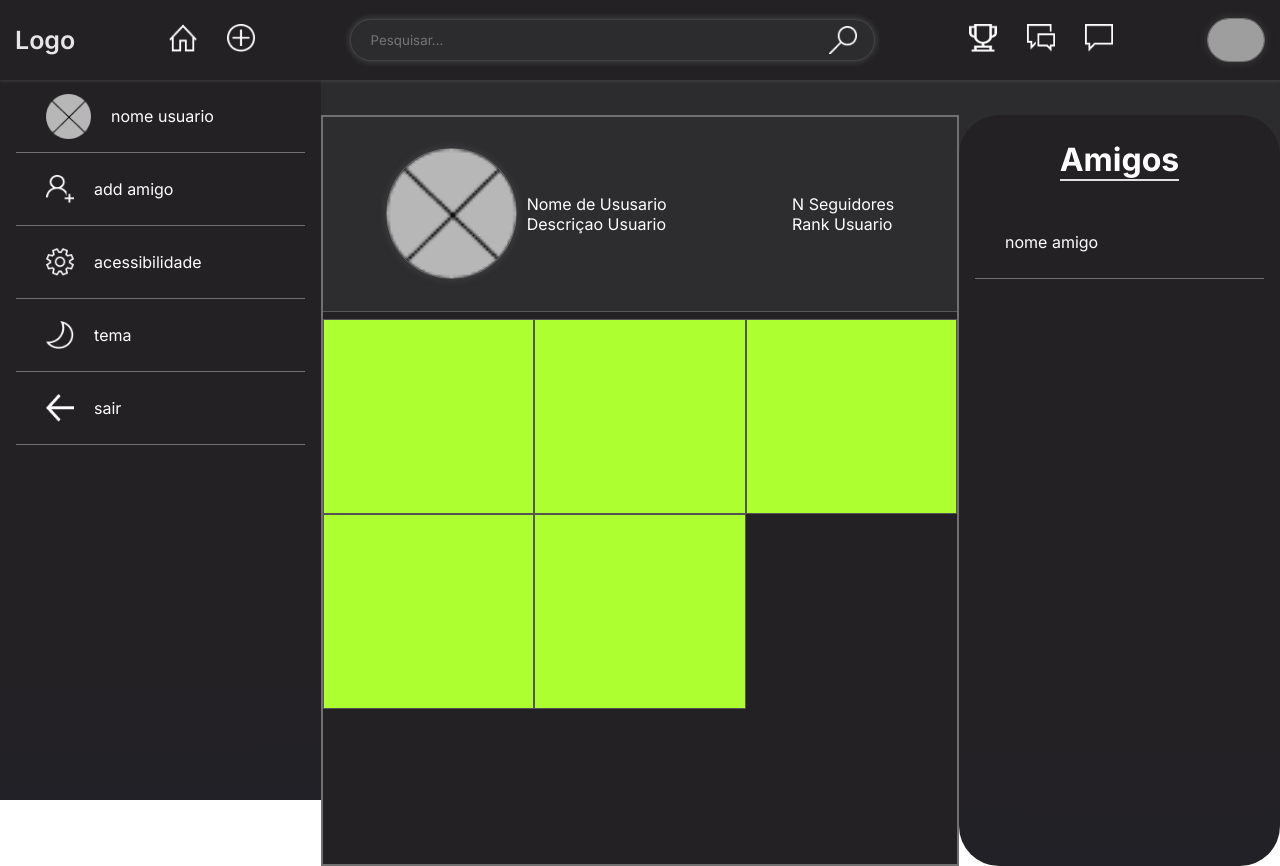
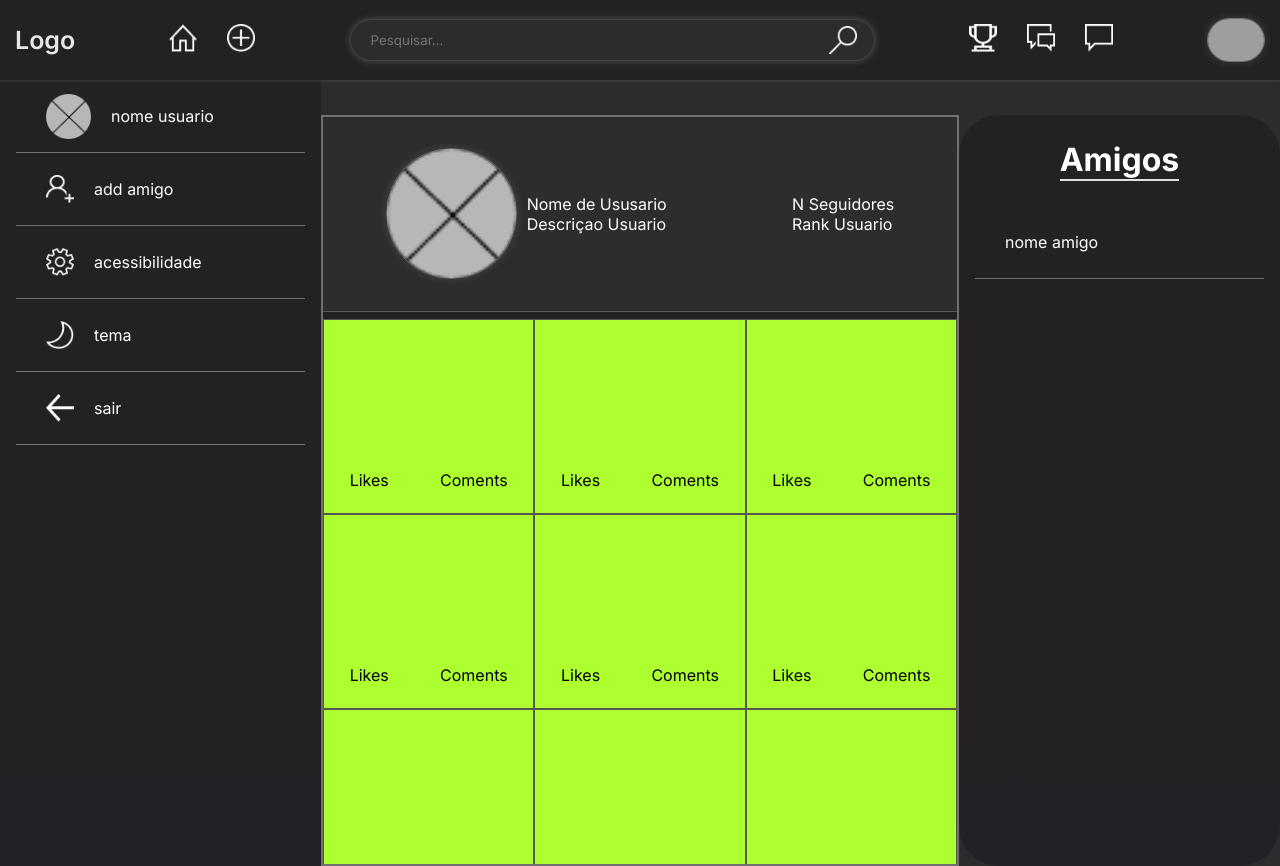
Before and after one commit to lucasbrasantos/ssn, a React (Vite) app in the folder app/: page / in a window 1280 px wide. Built offline with nearby package versions, Linux system fonts and the light colour scheme; grey boxes are pictures that could not be loaded.

Commit message:
PostsUsuarioUpdate

```diff
--- a/app/src/components/PerfilUsuario/PerfilUsuario.jsx
+++ b/app/src/components/PerfilUsuario/PerfilUsuario.jsx
@@ -1,5 +1,6 @@
 import React from 'react'
 import './style.scss'
+import PostPerfil from '../PostPerfil/PostPerfil'
 
 const Post = () => {
   return (
@@ -22,11 +23,10 @@ const Post = () => {
 			</div>
 		<div className='posts'>
 				<div className='grid'>
-				<div className='post'></div>
-				<div className='post'></div>
-				<div className='post'></div>
-				<div className='post'></div>
-				<div className='post'></div>
+				<PostPerfil />
+				<PostPerfil />
+				<PostPerfil /><PostPerfil /><PostPerfil />
+				<PostPerfil /><PostPerfil /><PostPerfil /><PostPerfil /><PostPerfil /><PostPerfil /><PostPerfil /><PostPerfil /><PostPerfil />
 			</div>
 
 		</div>
--- a/app/src/components/PerfilUsuario/style.scss
+++ b/app/src/components/PerfilUsuario/style.scss
@@ -35,6 +35,7 @@
 
 
     .posts{
+        overflow-y: scroll;
         height: 555px;
         width: 100%;
         background-color: #232123;
--- /dev/null
+++ b/app/src/components/PostPerfil/PostPerfil.jsx
@@ -0,0 +1,15 @@
+import React from 'react'
+import './style.scss'
+
+const PostPerfil = () => {
+  return (
+      <div className='post'>
+          <div className='status' style={{ display: 'flex', justifyContent: 'space-around', marginTop: '150px' }}>
+              <p>Likes</p>
+              <p>Coments</p>
+          </div>
+        </div>
+  )
+}
+
+export default PostPerfil
--- /dev/null
+++ b/app/src/components/PostPerfil/style.scss
@@ -0,0 +1,10 @@
+@use '../../styles/abstracts/mixins' as *;
+@use '../../styles/abstracts/variables' as *;
+
+.post{
+    width: 211.333px;
+    height: 195px;
+    margin-top: 0px;
+    border: 1px solid #555;
+    background-color: greenyellow;
+}
--- a/app/src/styles/pages/_home.scss
+++ b/app/src/styles/pages/_home.scss
@@ -5,7 +5,7 @@
 
 .homeContainer{
     width: 100%;
-    height: 100vh;
+    min-height: 100vh;
     padding-top: 80px;
     background: clr(dark, 100);
     position: relative;
```
